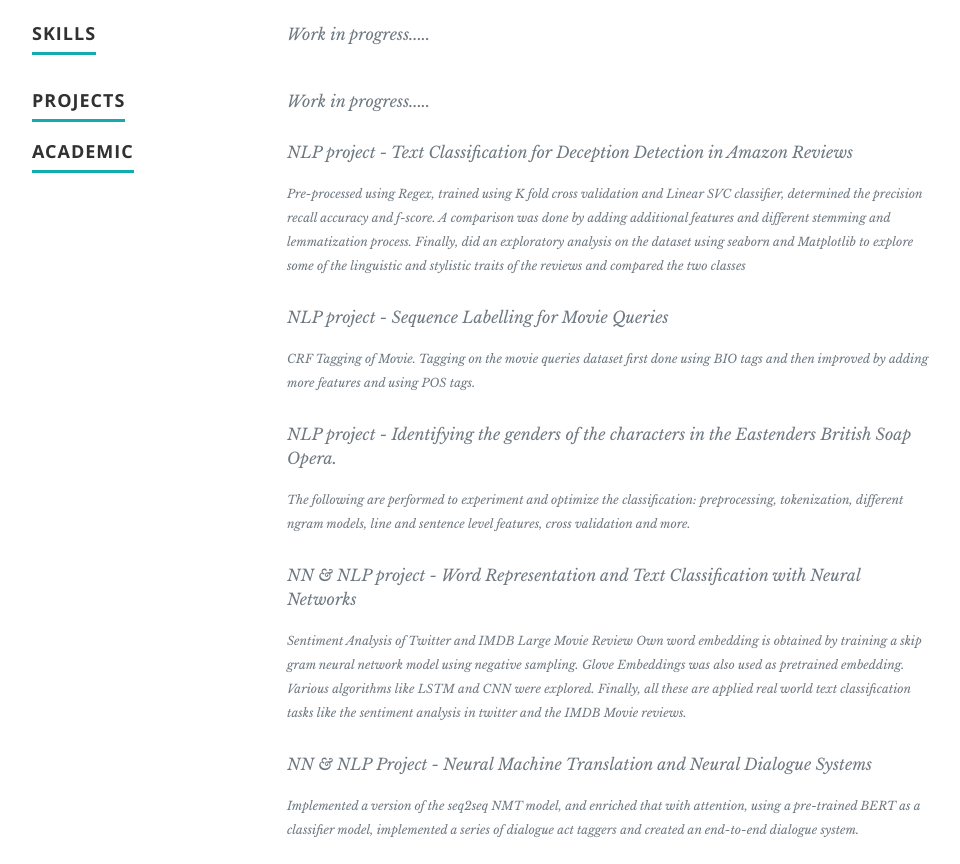
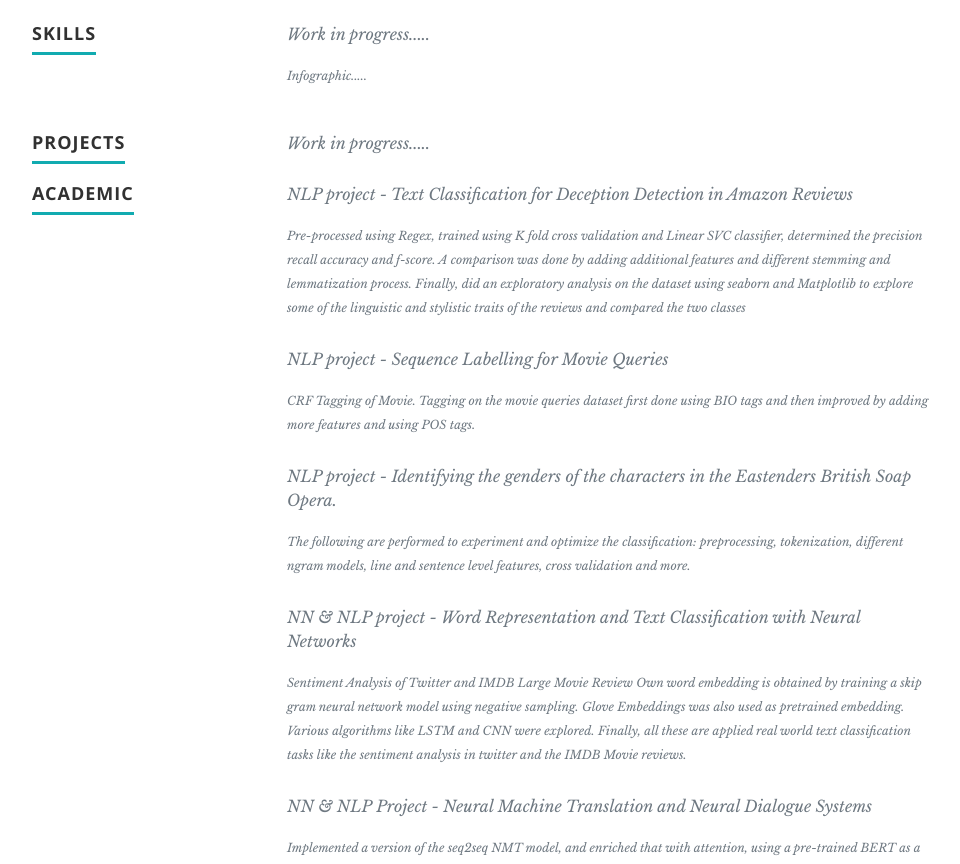
Before and after one commit to anujajyothiv/mybrain, a plain HTML site: page index.html in a window 1280 px wide. Shown: the part 1967-2831 px from the top of the page, without its empty margins (118-1078 px from the left). Drawn offline with nearby package versions, Linux system fonts and the light colour scheme.

Commit message:
Add files via upload

```diff
--- a/index.html
+++ b/index.html
@@ -149,6 +149,7 @@
             <div class="row item">
                <div class="twelve columns">
                   <p class="info">Work in progress.....</p>
+                  <p class="info1">Infographic.....</p>
                </div>
             </div>
          </div>
```
